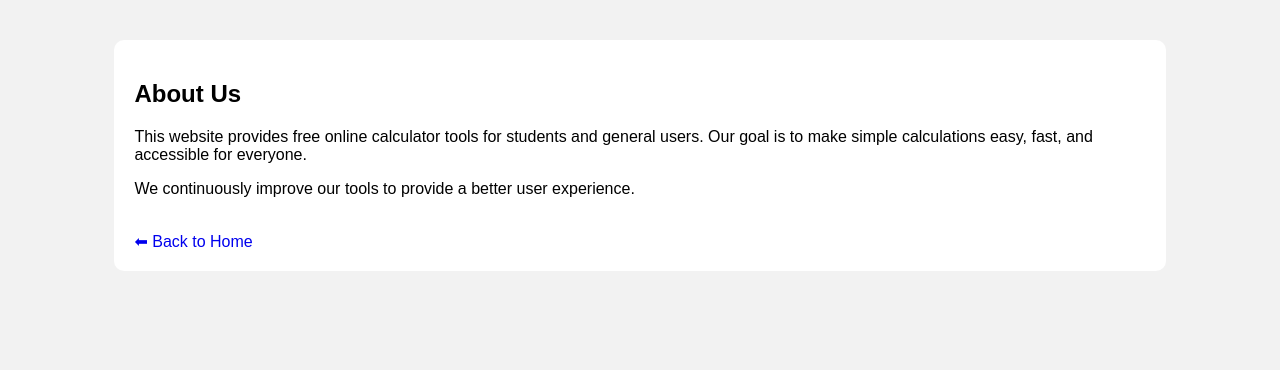
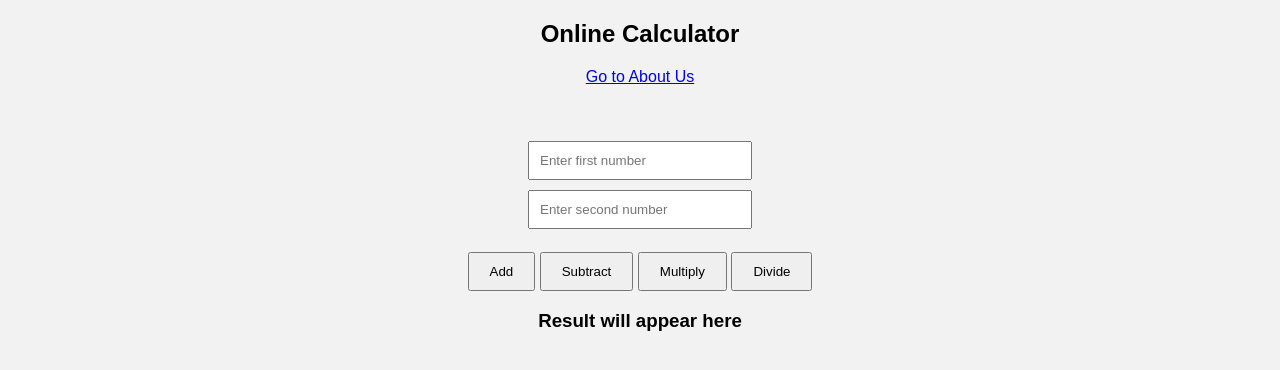
Before and after one commit to naninani143225143-lang/my-calculator, a plain HTML site: page index.html in a window 1280 px wide. Drawn offline with Linux system fonts and the light colour scheme.

Commit message:
Update title and enhance calculator layout

```diff
--- a/index.html
+++ b/index.html
@@ -1,42 +1,75 @@
 <!DOCTYPE html>
 <html>
 <head>
-<title>About Us</title>
+<title>My Online Calculator</title>
 <style>
 body{
   font-family: Arial;
-  background:#f2f2f2;
+  text-align: center;
+  background: #f2f2f2;
 }
 .box{
-  width:80%;
-  margin:auto;
-  margin-top:40px;
-  background:white;
-  padding:20px;
-  border-radius:10px;
+  margin-top: 50px;
 }
-a{
-  text-decoration:none;
+input{
+  padding: 10px;
+  width: 200px;
+  margin: 5px;
+}
+button{
+  padding: 10px 20px;
+}
+.nav{
+  margin-top:20px;
 }
 </style>
 </head>
+
 <body>
 
+<h2>Online Calculator</h2>
+
+<div class="nav">
+<a href="about.html">Go to About Us</a>
+</div>
+
 <div class="box">
-<h2>About Us</h2>
+<input id="num1" type="number" placeholder="Enter first number"><br>
+<input id="num2" type="number" placeholder="Enter second number"><br><br>
 
-<p>
-This website provides free online calculator tools for students and general users.
-Our goal is to make simple calculations easy, fast, and accessible for everyone.
-</p>
+<button onclick="add()">Add</button>
+<button onclick="sub()">Subtract</button>
+<button onclick="mul()">Multiply</button>
+<button onclick="div()">Divide</button>
 
-<p>
-We continuously improve our tools to provide a better user experience.
-</p>
+<h3 id="result">Result will appear here</h3>
+</div>
 
-<br>
-<a href="index.html">⬅ Back to Home</a>
-</div>
+<script>
+function add(){
+ let a = Number(document.getElementById("num1").value);
+ let b = Number(document.getElementById("num2").value);
+ document.getElementById("result").innerHTML = "Result: " + (a + b);
+}
+
+function sub(){
+ let a = Number(document.getElementById("num1").value);
+ let b = Number(document.getElementById("num2").value);
+ document.getElementById("result").innerHTML = "Result: " + (a - b);
+}
+
+function mul(){
+ let a = Number(document.getElementById("num1").value);
+ let b = Number(document.getElementById("num2").value);
+ document.getElementById("result").innerHTML = "Result: " + (a * b);
+}
+
+function div(){
+ let a = Number(document.getElementById("num1").value);
+ let b = Number(document.getElementById("num2").value);
+ document.getElementById("result").innerHTML = "Result: " + (a / b);
+}
+</script>
 
 </body>
 </html>
```
